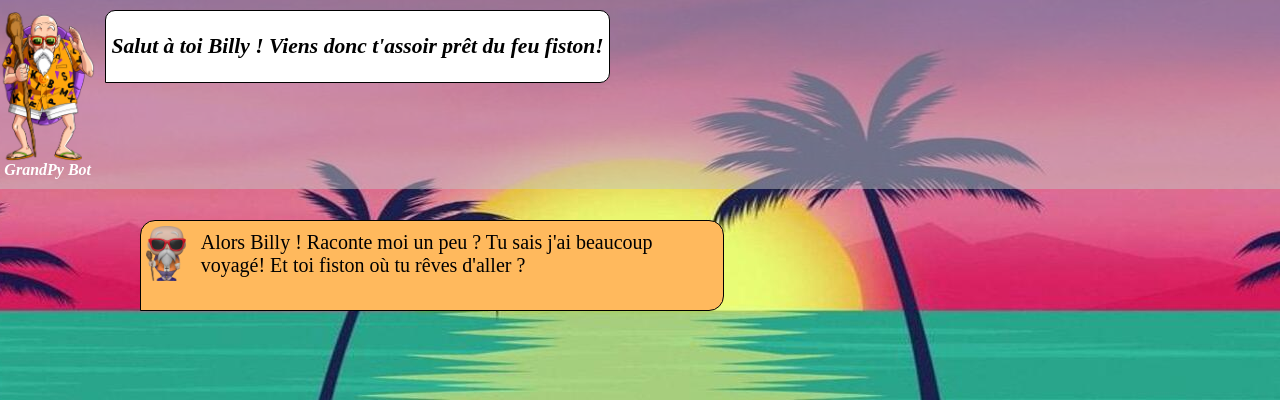
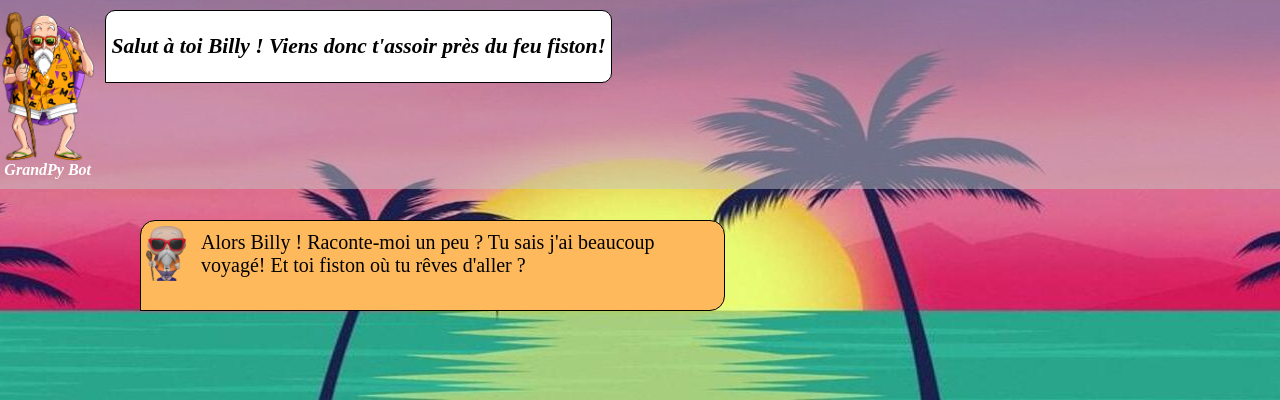
Before and after one commit to Anca6889/P7_grandpy_bot, a Flask app: page / in a window 1280 px wide. Shown: the top 400 px of the page. Run offline with Flask 2, Linux system fonts and the light colour scheme; some libraries are stand-ins or nearby versions.

Commit message:
Derniers correctifs

```diff
--- a/app/static/js/script.js
+++ b/app/static/js/script.js
@@ -1,4 +1,4 @@
-alert("Grandpy se fait vieux doucement...Il ne vous reconnait plus très bien, il vous prend pour une personne s'appelant 'Billy' et il vous appelera toujours 'fiston'... Soyez indulgent envers lui ;-)");
+alert("Grandpy se fait vieux doucement...Il ne vous reconnait plus très bien, il vous prend pour une personne s'appelant 'Billy' et il vous appellera toujours 'fiston'... Soyez indulgent envers lui ;-)");
 
 function getMessage(url, data) {
     return fetch(url, {
--- a/app/templates/index.html
+++ b/app/templates/index.html
@@ -18,7 +18,7 @@
             </div>
         </div>
         <div id="phrasing_hook">
-            <h2>Salut à toi Billy ! Viens donc t'assoir prêt du feu fiston! </h2>
+            <h2>Salut à toi Billy ! Viens donc t'assoir près du feu fiston! </h2>
         </div>
     </header>
     <div class="page">
@@ -26,7 +26,7 @@
         <div id="chat_container">
             <ul>
                 <li class="li_left">
-                    Alors Billy ! Raconte moi un peu ? Tu sais j'ai beaucoup voyagé! Et toi fiston où tu rêves d'aller ?
+                    Alors Billy ! Raconte-moi un peu ? Tu sais j'ai beaucoup voyagé! Et toi fiston où tu rêves d'aller ?
 
 
                     <br>
```
